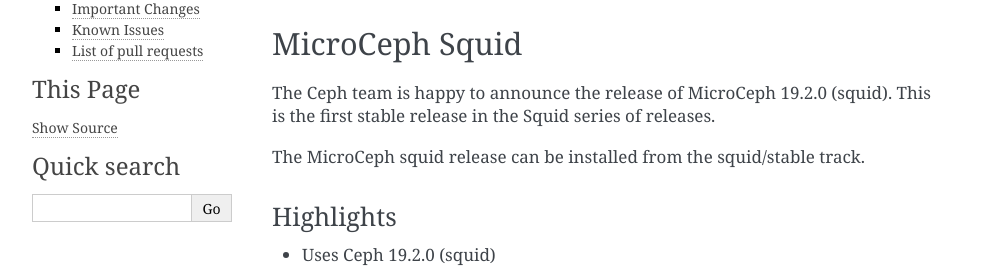
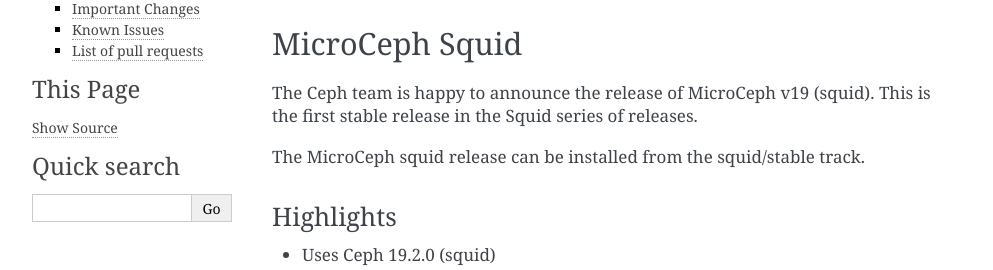
Before and after one commit to canonical/microceph, a Sphinx documentation site: the page built from docs/reference/release-notes.rst, in a window 1280 px wide. Shown: the part 159-429 px from the top of the page, without its empty margins (148-1141 px from the left). Built offline with Sphinx 7.4.7, drawn with Linux system fonts in a browser that asks for light colours.

Commit message:
fix: omit minor ver
Signed-off-by: Peter Sabaini <peter.sabaini@canonical.com>

```diff
--- a/docs/reference/release-notes.rst
+++ b/docs/reference/release-notes.rst
@@ -6,7 +6,7 @@
 MicroCeph Squid
 ---------------
 
-The Ceph team is happy to announce the release of MicroCeph 19.2.0
+The Ceph team is happy to announce the release of MicroCeph v19
 (squid). This is the first stable release in the Squid series of
 releases.
 
```
